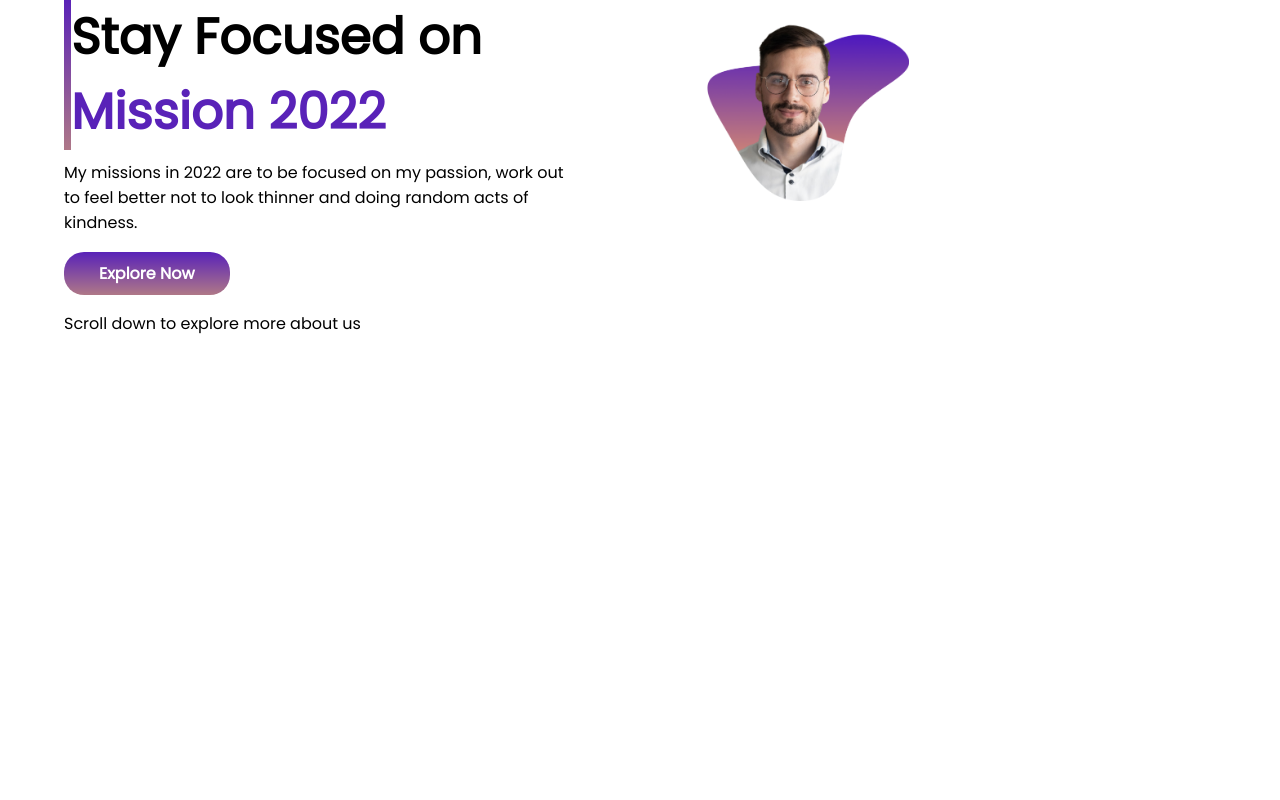
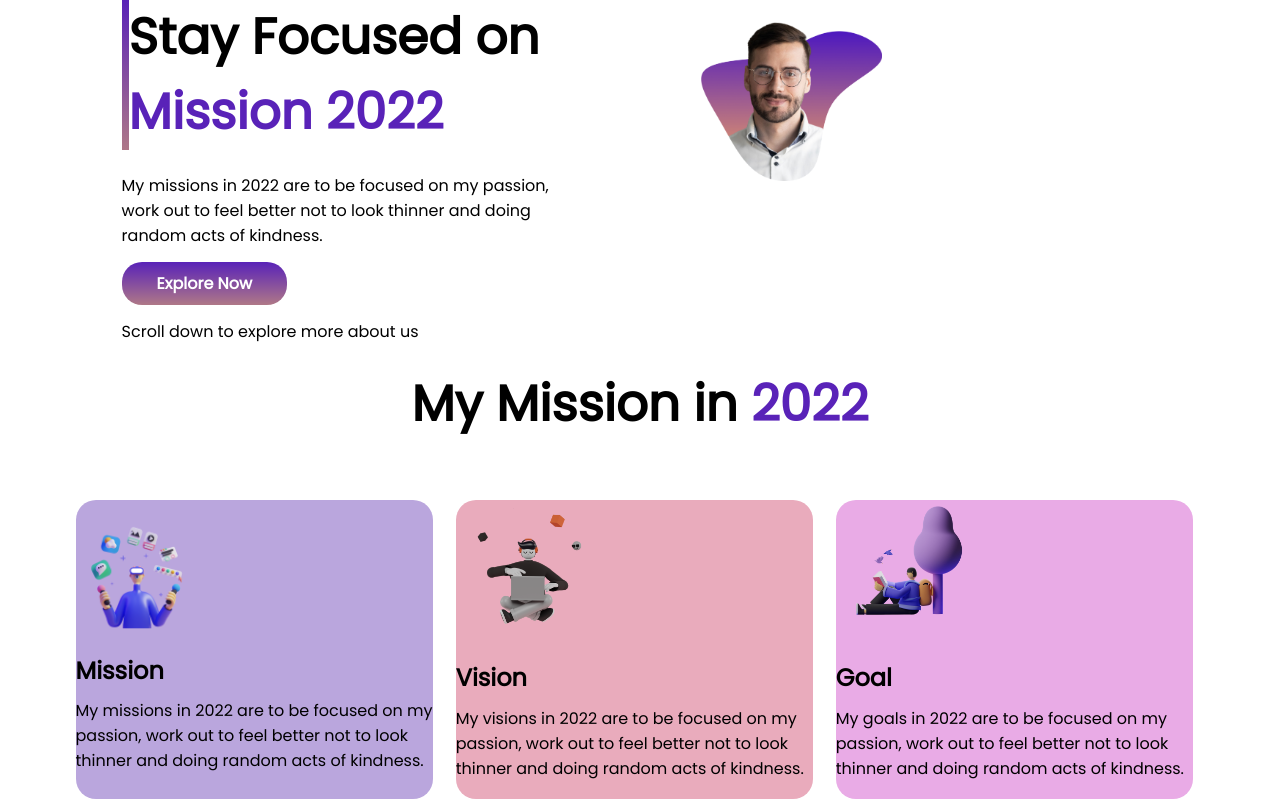
Before and after one commit to Hemel17/assignment-01, a plain HTML site: page index.html in a window 1280 px wide. Drawn offline with Linux system fonts and the light colour scheme.

Commit message:
second section done

```diff
--- a/index.html
+++ b/index.html
@@ -15,11 +15,12 @@
 <body>
 
     <!-- first section starts here -->
-    <section>
+    <section class="container">
         <div class="flexible">
             <div class="half">
                 <h1 id="border-color">Stay Focused on <span class="text-color">Mission 2022</span></h1>
-                <p>My missions in 2022 are to be focused on my passion, work out to feel better not to look thinner and doing random acts of kindness.</p>
+                <p>My missions in 2022 are to be focused on my passion, work out to feel better not to look thinner and
+                    doing random acts of kindness.</p>
                 <a href="#">Explore Now</a>
                 <p id="scroll">Scroll down to explore more about us</p>
             </div>
@@ -31,6 +32,32 @@
     <!-- first section ends here -->
 
     <!-- second section starts here -->
+    <section class="container">
+        <h1 id="heading">My Mission in <span class="text-color">2022</span></h1>
+        <div class="flexible">
+            <div class="one-third" id="one">
+                <img src="images/illustrators/illustrator-1.png" alt="">
+                <h2>Mission</h2>
+                <p>My missions in 2022 are to be focused on my passion, work out to feel better not to look thinner and
+                    doing random acts of kindness.</p>
+            </div>
+            <div class="one-third" id="two">
+                <img src="images/illustrators/illustrator-2.png" alt="">
+                <h2>Vision</h2>
+                <p>My visions in 2022 are to be focused on my passion, work out to feel better not to look thinner and
+                    doing random acts of kindness.</p>
+            </div>
+            <div class="one-third" id="three">
+                <img src="images/illustrators/illustrator-3.png" alt="">
+                <h2>Goal</h2>
+                <p>My goals in 2022 are to be focused on my passion, work out to feel better not to look thinner and
+                    doing random acts of kindness.</p>
+            </div>
+        </div>
+    </section>
+    <!-- second section ends here -->
+
+    <!-- third section starts here -->
 </body>
 
 </html>
--- a/style.css
+++ b/style.css
@@ -2,6 +2,10 @@
     margin: 0;
     padding: 0;
     font-family: 'Poppins', sans-serif;
+}
+
+.container{
+    margin: 0 5%;
 }
 
 .flexible{
@@ -15,7 +19,7 @@
 
 h1{
     font-size: 50px;
-    margin-bottom: 2%;
+    margin-bottom: 5%;
 }
 
 #border-color{
@@ -48,3 +52,29 @@ a{
 img{
     width: 40%;
 }
+
+#heading{
+    text-align: center;
+}
+
+h2{
+    margin: 3% 0;
+}
+
+.one-third{
+    width: 31%;
+    margin: 0 1%;
+    border-radius: 20px;
+}
+
+#one{
+    background: rgb(186, 166, 221);
+}
+
+#two{
+    background: rgb(233, 171, 188);
+}
+
+#three{
+    background: rgb(233, 171, 230);
+}
```
